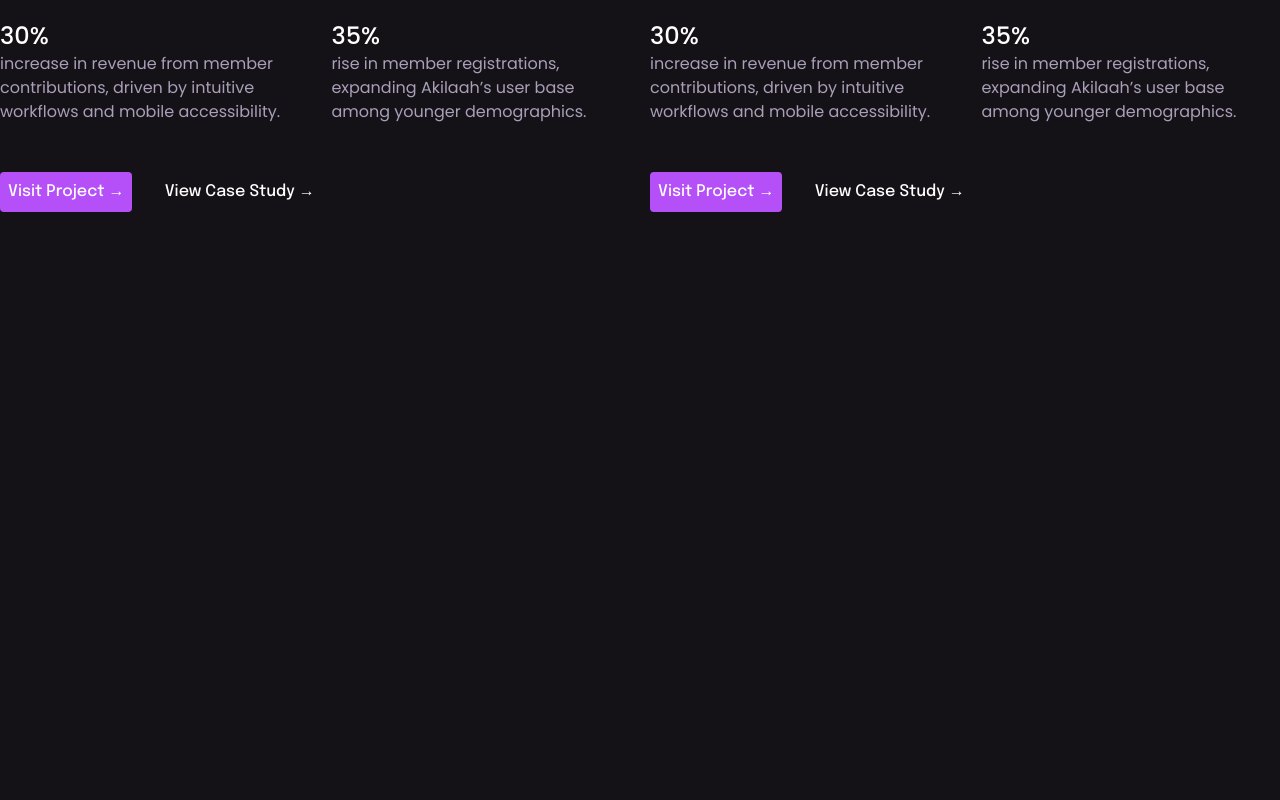
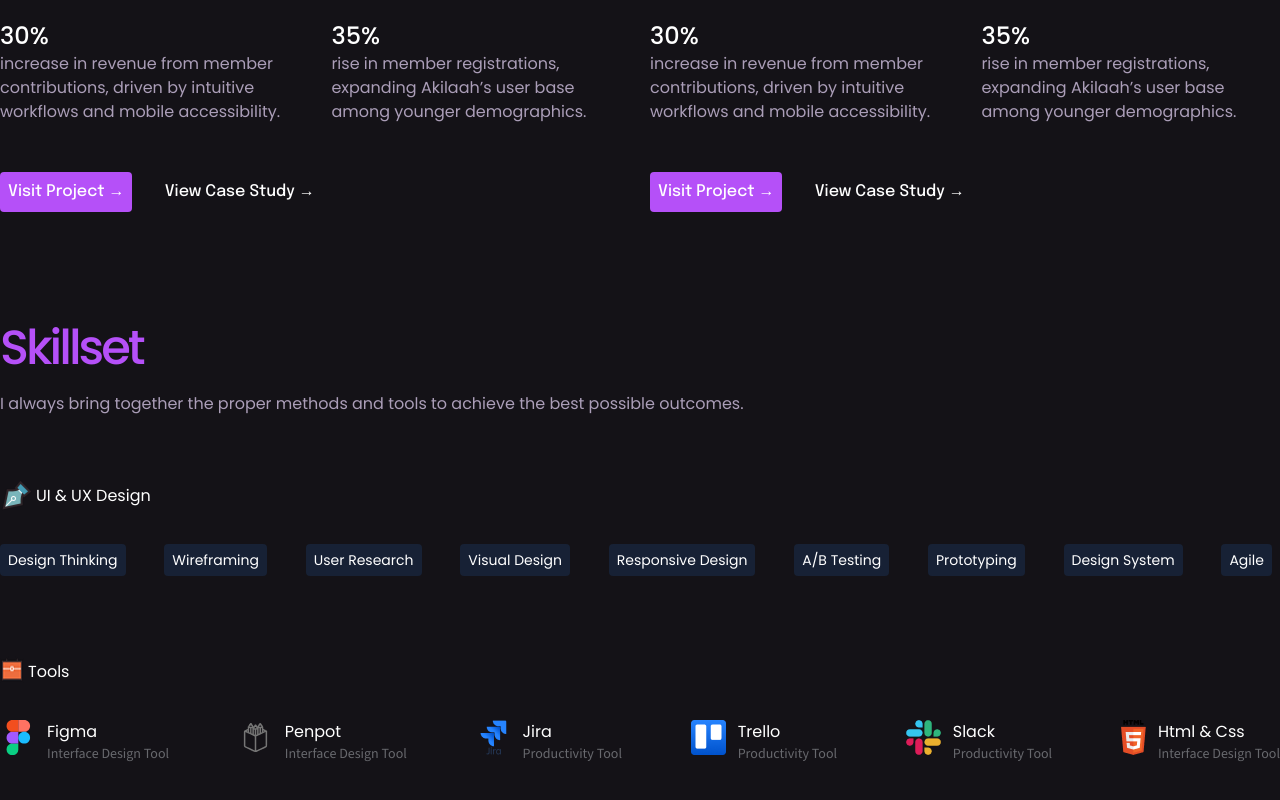
Before and after one commit to el-waveconzults/audrey-portfolio, a website: page src/index.html in a window 1280 px wide. Shown: the part 4069-4869 px from the top of the page. Before the commit the page ends 4329 px from the top, so only its background shows below. Drawn offline with nearby package versions, Linux system fonts and the light colour scheme.

Commit message:
added skillset section

```diff
--- a/src/index.html
+++ b/src/index.html
@@ -11,16 +11,13 @@
       href="https://fonts.googleapis.com/css2?family=Epilogue:ital,wght@0,100..900;1,100..900&display=swap"
       rel="stylesheet"
     />
-    <link
-      href="https://fonts.googleapis.com/css2?family=Poppins:ital,wght@0,100;0,200;0,300;0,400;0,500;0,600;0,700;0,800;0,900;1,100;1,200;1,300;1,400;1,500;1,600;1,700;1,800;1,900&display=swap"
-      rel="stylesheet"
-    />
+    <link href="https://fonts.googleapis.com/css2?family=Poppins:ital,wght@0,100;0,200;0,300;0,400;0,500;0,600;0,700;0,800;0,900;1,100;1,200;1,300;1,400;1,500;1,600;1,700;1,800;1,900&family=Source+Code+Pro:ital,wght@0,200..900;1,200..900&family=Source+Sans+3:ital,wght@0,200..900;1,200..900&display=swap" rel="stylesheet">
   </head>
   <body>
     <div class="main max-w-custom container mx-auto pt-10">
-      <header>
-        <nav class="nav-links">
-          <div class="flex justify-between items-center">
+        <header>
+            <nav class="nav-links">
+                <div class="flex justify-between items-center">
             <a href="#" class="text-white text-xl font-bold"
               ><img src="./img/AudreyOnyike.svg" alt="audrey-onyike" title
             /></a>
@@ -68,7 +65,7 @@
       </section>
       <!-- END OF INTRO SECTION -->
 
-      <section class="portfolio">
+      <section class="portfolio mb-28">
         <div class="portfolio-heading flex justify-between mb-10">
             <h1 class="text-primary text-5xl font-medium">My Projects </h1>
             <div>
@@ -391,6 +388,89 @@
 
       </section><!-- END OF MAIN PORTFOLIO SECTION -->
 
+      <section class="skillset">
+        <h1 class="text-primary text-5xl font-medium tracking-tightest mb-5">Skillset</h1>
+        <div class="text-caption-purple mb-16">I always bring together the proper methods and tools to achieve the best possible outcomes.</div>
+
+        <div class="miniblock flex mb-8">
+            <img src="./img/Pen.png" alt="pen">
+            <h2 class="mt-1 ml-1">UI & UX Design</h2>
+        </div>
+
+        <div class="miniskillset flex justify-between mb-20">
+            <button class="tag bg-tag-blue rounded-sm px-2 py-1.5 mr-2 text-sm">Design Thinking</button>
+            <button class="tag bg-tag-blue rounded-sm px-2 py-1.5 mr-2 text-sm">Wireframing</button>
+            <button class="tag bg-tag-blue rounded-sm px-2 py-1.5 mr-2 text-sm">User Research</button>
+            <button class="tag bg-tag-blue rounded-sm px-2 py-1.5 mr-2 text-sm">Visual Design</button>
+            <button class="tag bg-tag-blue rounded-sm px-2 py-1.5 mr-2 text-sm">Responsive Design</button>
+            <button class="tag bg-tag-blue rounded-sm px-2 py-1.5 mr-2 text-sm">A/B Testing</button>
+            <button class="tag bg-tag-blue rounded-sm px-2 py-1.5 mr-2 text-sm">Prototyping</button>
+            <button class="tag bg-tag-blue rounded-sm px-2 py-1.5 mr-2 text-sm">Design System</button>
+            <button class="tag bg-tag-blue rounded-sm px-2 py-1.5 mr-2 text-sm">Agile</button>
+        </div>
+
+        <div class="miniblock flex mb-9">
+            <img src="./img/Briefcase.png" alt="pen">
+            <h2 class="mt-1 ml-1">Tools</h2>
+        </div>
+
+        <div class="trade-tools flex justify-between mb-28">
+            <div class="subskill flex">
+                <div class="skill-icon mr-3">
+                    <img src="./img/devicon_figma.svg" title="figma" alt="">
+                </div>
+                <div class="skill-info">
+                    <div class="skill-text">Figma</div>
+                    <div class="font-source text-grayish skill-sub-text text-sm opacity-40">Interface Design Tool</div>
+                </div>
+            </div>
+            <div class="subskill flex">
+                <div class="skill-icon mr-3">
+                    <img src="./img/circum_penpot.png" title="penpot" alt="">
+                </div>
+                <div class="skill-info">
+                    <div class="skill-text">Penpot</div>
+                    <div class="font-source text-grayish skill-sub-text text-sm opacity-40">Interface Design Tool</div>
+                </div>
+            </div>
+            <div class="subskill flex">
+                <div class="skill-icon mr-3">
+                    <img src="./img/devicon_jira-wordmark.png" title="Jira" alt="">
+                </div>
+                <div class="skill-info">
+                    <div class="skill-text">Jira</div>
+                    <div class="font-source text-grayish skill-sub-text text-sm opacity-40">Productivity Tool</div>
+                </div>
+            </div>
+            <div class="subskill flex">
+                <div class="skill-icon mr-3">
+                    <img src="./img/devicon_trello.png" title="trello" alt="">
+                </div>
+                <div class="skill-info">
+                    <div class="skill-text">Trello</div>
+                    <div class="font-source text-grayish skill-sub-text text-sm opacity-40">Productivity Tool</div>
+                </div>
+            </div>
+            <div class="subskill flex">
+                <div class="skill-icon mr-3">
+                    <img src="./img/devicon_slack.png" title="slack" alt="">
+                </div>
+                <div class="skill-info">
+                    <div class="skill-text">Slack</div>
+                    <div class="font-source text-grayish skill-sub-text text-sm opacity-40">Productivity Tool</div>
+                </div>
+            </div>
+            <div class="subskill flex">
+                <div class="skill-icon mr-3">
+                    <img src="./img/logos_html-5.png" title="html5" alt="">
+                </div>
+                <div class="skill-info">
+                    <div class="skill-text">Html & Css</div>
+                    <div class="font-source text-grayish skill-sub-text text-sm opacity-40">Interface Design Tool</div>
+                </div>
+            </div>
+        </div>
+      </section>
 
     </div><!-- END OF MAIN CONTAINER SECTION -->
 
--- a/src/input.css
+++ b/src/input.css
@@ -3,10 +3,13 @@
 @theme{
     --color-primary: #b550f8;
     --color-grey: #f7f3f3;
+    --color-grayish: #e3e8ed;
     --color-tag-blue: #172135;
     --color-caption-purple: #ab9eb8;
     --font-sans: 'Poppins', san-serif;
     --font-epilogue: 'Epilogue', serif;
+    --tracking-tightest: -3px;
+    --font-source: "Source Sans 3", serif;
 }
 
 body{
--- a/tailwind.config.js
+++ b/tailwind.config.js
@@ -1,7 +1,9 @@
 module.exports = {
     content: ["./src/**/*.{.html,js}"],
-    theme: {
-      extend: {
+  theme: {
+
+    extend: {
+
         maxWidth: {
         'custom': '1440px',
         },
```
Also changed, not shown: src/img/Briefcase.png (added), src/img/Pen.png (added), src/img/circum_penpot.png (added), src/img/devicon_figma.png (added), src/img/devicon_figma.svg (added), src/img/devicon_jira-wordmark.png (added), src/img/devicon_slack.png (added), src/img/devicon_trello.png (added), src/img/logos_html-5.png (added), src/output.css.
